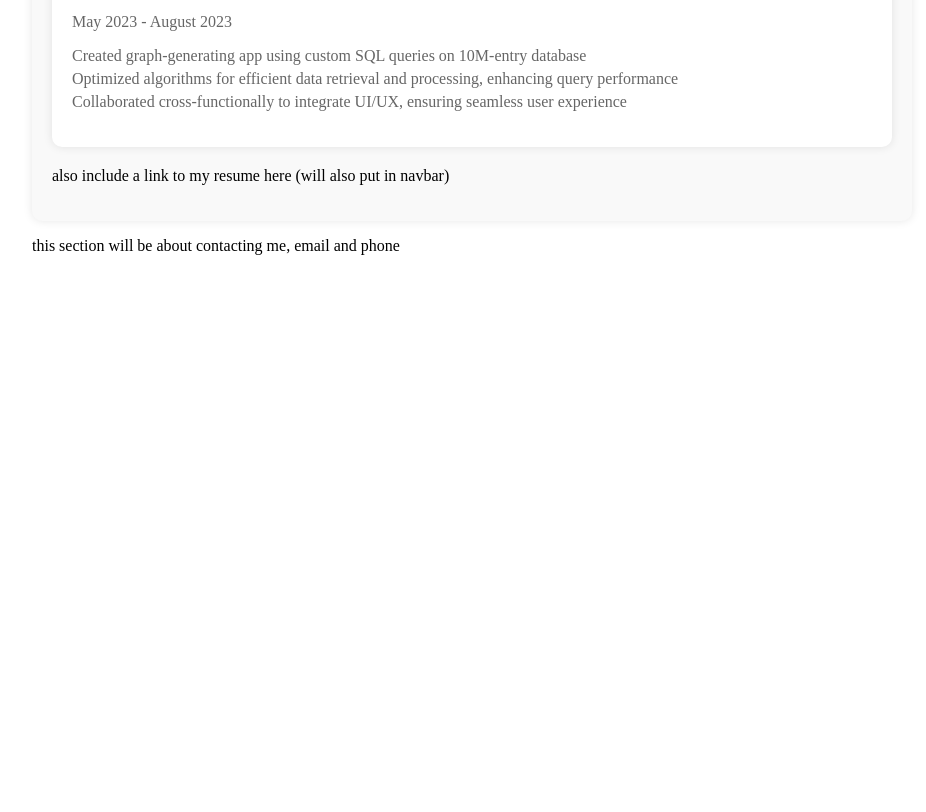
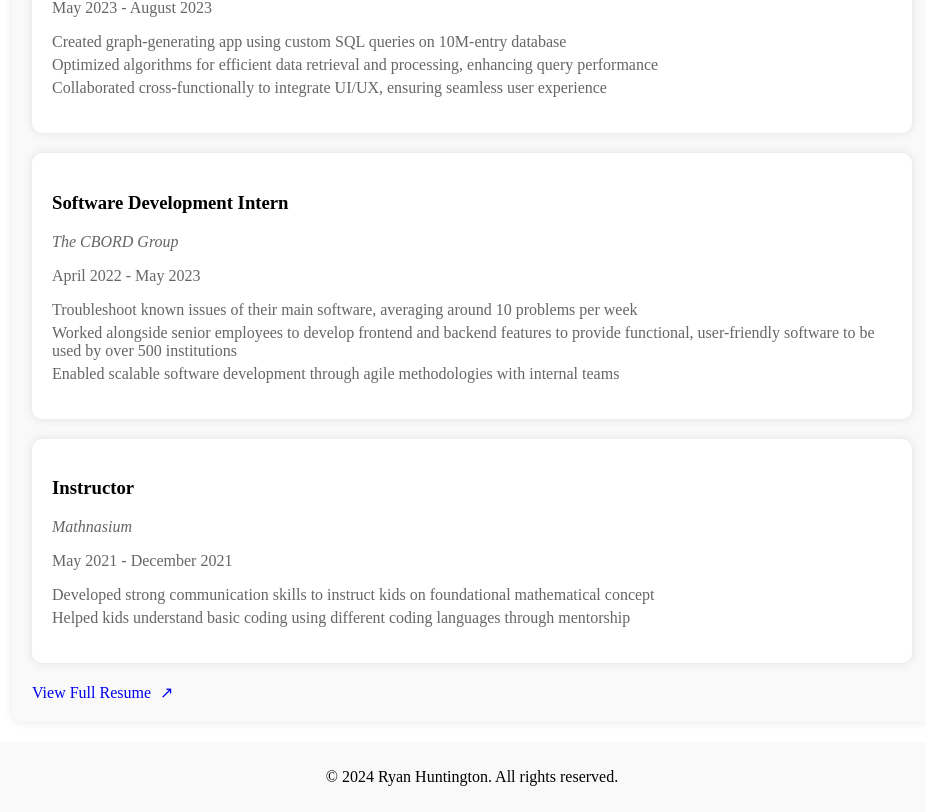
Before and after one commit to ryan-huntington/ryan-huntington.github.io, a React (Create React App) app: page /about in a window 1280 px wide. Shown: the part 1087-1899 px from the top of the page, without its empty margins (168-1094 px from the left). Before the commit the page ends 1398 px from the top, so only its background shows below. Built offline with nearby package versions, Linux system fonts and the light colour scheme.

Commit message:
added resume button and footer

```diff
--- a/src/App.js
+++ b/src/App.js
@@ -3,6 +3,7 @@
 import Projects from './pages/Projects';
 import AboutMe from './pages/AboutMe';
 import Navbar from './components/Navbar';
+import Footer from './components/Footer';
 import React, { useState } from "react";
 import { FaHome, FaInbox, FaUser } from "react-icons/fa"
 
@@ -39,6 +40,7 @@
         <Route path="/about" element={<AboutMe />} />
         <Route path="*" element={<Navigate to="/" />} />
       </Routes>
+      <Footer />
     </>
 
   );
--- /dev/null
+++ b/src/components/Footer.css
@@ -0,0 +1,8 @@
+footer {
+    background-color: #f9f9f9;
+    padding: 10px;
+    text-align: center;
+    /* position: fixed; */
+    bottom: 0;
+    width: 100%;
+}
--- /dev/null
+++ b/src/components/Footer.js
@@ -0,0 +1,12 @@
+import React from 'react';
+import './Footer.css'
+
+function Footer() {
+    return (
+        <footer>
+            <p>&copy; 2024 Ryan Huntington. All rights reserved.</p>
+        </footer>
+    );
+}
+
+export default Footer;
--- a/src/components/Navbar.css
+++ b/src/components/Navbar.css
@@ -19,7 +19,7 @@
   height: 2.5rem;
   border-bottom-left-radius: 10px;
   border-bottom-right-radius: 10px;
-  box-shadow: 0px 10px 25px rgba(0, 0, 0, 0.5);
+  box-shadow: 0px 0px 25px rgba(0, 0, 0, 0.5);
   position: relative;
 }
 
@@ -43,7 +43,7 @@
   width: 17%;
   height: 75%;
   background: rgba(255, 255, 255, 0.25);
-  border-radius: 5px;
+  border-radius: 10px;
   position: absolute;
   top: 50%;
   transform: translateX(-50%) translateY(-50%);
--- a/src/pages/AboutMe.js
+++ b/src/pages/AboutMe.js
@@ -1,6 +1,7 @@
 import React from 'react';
-import self from '../photos/IMG_8543.jpg'
+import self from '../assets/IMG_8543.jpg'
 import './styles.css'
+import ResumePDF from '../assets/Resume_Huntington2024.pdf'
 
 function AboutMe() {
   return (
@@ -34,6 +35,10 @@
         <div className='portrait'>
           <img src={self} alt="Self portrait of Ryan Huntington" />
         </div>
+
+      </div>
+      <div className='contact-container'>
+        <p>this section will be about contacting me, email and phone</p>
       </div>
       <div className='work-experience'>
         <h2>Work Experience</h2>
@@ -47,11 +52,31 @@
             <li>Collaborated cross-functionally to integrate UI/UX, ensuring seamless user experience</li>
           </ul>
         </div>
-        <p>also include a link to my resume here (will also put in navbar)</p>
+
+        <div className='experience-item'>
+          <h3>Software Development Intern</h3>
+          <p className='company'>The CBORD Group</p>
+          <p className='duration'>April 2022 - May 2023</p>
+          <ul className='responsibilities'>
+            <li>Troubleshoot known issues of their main software, averaging around 10 problems per week</li>
+            <li>Worked alongside senior employees to develop frontend and backend features to provide functional, user-friendly software to be used by over 500 institutions</li>
+            <li>Enabled scalable software development through agile methodologies with internal teams</li>
+          </ul>
+        </div>
+        <div className='experience-item'>
+          <h3>Instructor</h3>
+          <p className='company'>Mathnasium</p>
+          <p className='duration'>May 2021 - December 2021</p>
+          <ul className='responsibilities'>
+            <li>Developed strong communication skills to instruct kids on foundational mathematical concept</li>
+            <li>Helped kids understand basic coding using different coding languages through mentorship</li>
+          </ul>
+        </div>
+        <a href={ResumePDF} target="_blank" className="view-resume-link">
+          View Full Resume <span className="arrow">&#8599;</span>
+        </a>
       </div>
-      <div>
-        <p>this section will be about contacting me, email and phone</p>
-      </div>
+
     </div>
   );
 }
--- a/src/pages/Home.js
+++ b/src/pages/Home.js
@@ -1,9 +1,11 @@
 import React from 'react';
 import { Link } from 'react-router-dom';
+import './styles.css'
+
 
 function Home() {
   return (
-    <div>
+    <div className='page'>
       <h1>Welcome</h1>
       <p>My name is Ryan Huntington. I'm a software engineer with skills in building applications
         and deep learning. Currently, I'm working on completing my Bachelors of Science at Baylor University.
--- a/src/pages/Projects.js
+++ b/src/pages/Projects.js
@@ -1,8 +1,9 @@
 import React from 'react';
+import './styles.css'
 
 function Projects() {
   return (
-    <div>
+    <div className='page'>
       <h1>Projects</h1>
       <p>Here you can find information about my projects.</p>
     </div>
--- a/src/pages/styles.css
+++ b/src/pages/styles.css
@@ -4,20 +4,17 @@
 
 body {
     margin: 0;
+
 }
 
 .page {
     max-width: 75%;
     margin: 0 auto;
     padding: 20px;
-
+    position: relative;
+    min-height: 87.95vh;
 }
 
-@media screen and (min-width: 700px) {
-    .page {
-        padding: 40px;
-    }
-}
 
 /* <!-- About me section > */
 .bio-container {
@@ -26,7 +23,6 @@
     align-items: center;
     flex-wrap: wrap-reverse;
     position: realtive;
-
 }
 
 .bio-text {
@@ -46,10 +42,14 @@
     max-width: 100%;
     height: auto;
     display: block;
-    border-radius: 5px;
+    border-radius: 10px;
 }
 
-@media screen and (max-width: 900px) {
+@media screen and (max-width: 850px) {
+    .page {
+        padding: 0px;
+    }
+
     .bio-text {
         width: 100%;
         /* Set width to full on smaller screens */
@@ -67,9 +67,10 @@
 
 /* <!-- Work Experience > */
 .work-experience {
-    margin-top: 2s0px;
+    margin-top: 20px;
     padding: 20px;
     background-color: #f9f9f9;
+    /* background-color: #e6d4ff; */
     border-radius: 10px;
     box-shadow: 0px 0px 10px rgba(0, 0, 0, 0.1);
 }
@@ -83,6 +84,7 @@
 
 .experience-item {
     background-color: #fff;
+    /* background-color: #f5edff; */
     padding: 20px;
     border-radius: 10px;
     box-shadow: 0px 0px 10px rgba(0, 0, 0, 0.1);
@@ -114,3 +116,22 @@
     color: #666;
     margin-bottom: 5px;
 }
+
+.view-resume-link {
+    display: inline-block;
+    /* margin-top: 20px; */
+    /* color: #432fbf; Dark purple text color */
+    text-decoration: none;
+    /* position: absolute; */
+    bottom: 10px;
+    right: 10px;
+    transition: transform 0.3s ease;
+    /* Add transition effect */
+}
+
+
+
+.arrow {
+    margin-left: 5px;
+    /* Add spacing between text and arrow */
+}
```
Also changed, not shown: 2 other files (tests, documents, lock files or other folders).
